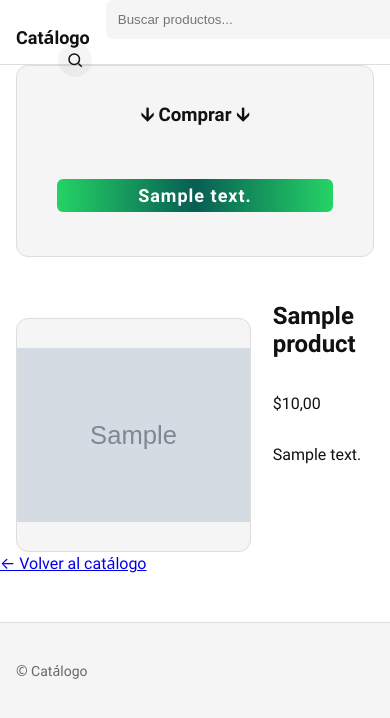
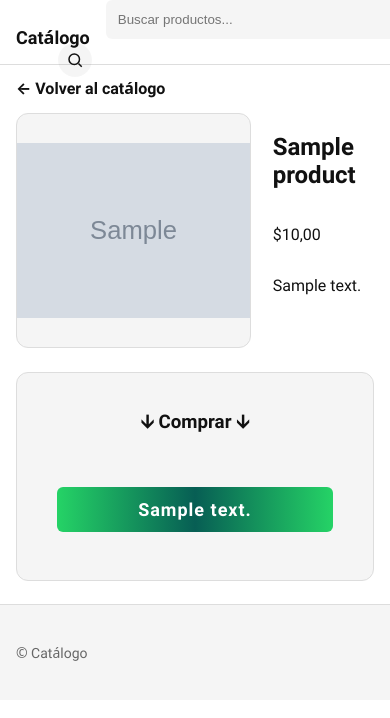
Before and after one commit to VScevdev/catalogico.shop, a Django app: a page that uses templates/catalog/product_detail.html in a window 390 px wide; the page is wider, and only the part inside the window is pictured. Shown: the top 718 px of that part. Run offline with Django 5.2, Linux system fonts and the light colour scheme; tables that the repository leaves empty hold one stand-in row (values such as "Sample post"); grey boxes marked "Sample" are stand-in pictures.

Commit message:
Standard 1920x1080 finished.

```diff
--- a/static/css/pages/catalog.css
+++ b/static/css/pages/catalog.css
@@ -5,17 +5,6 @@
   display: grid;
   grid-template-columns: 250px 2fr;
   gap: var(--space-xl);
-}
-
-/* Mobile */
-@media (max-width: 768px) {
-  .catalog-layout {
-    grid-template-columns: 1fr;
-  }
-
-  .catalog-sidebar {
-    order: 2;
-  }
 }
 
 .catalog-sidebar {
@@ -138,3 +127,24 @@ select {
   justify-content: center;
   margin: var(--space-lg);
 }
+
+/* Mobile */
+@media (max-width: 768px){
+    .catalog-layout {
+    grid-template-columns: 1fr;
+  }
+
+  .catalog-sidebar {
+    order: 2;
+  }
+}
+
+/* Tablet */
+@media (max-width: 1024px){
+
+}
+
+/* Desktop large */
+@media (min-width: 1400px){
+
+}
--- a/static/css/pages/product_detail.css
+++ b/static/css/pages/product_detail.css
@@ -11,7 +11,6 @@
   display: grid;
   grid-template-columns: 75% 25%;
 
-
   gap: 5%;
 }
 
@@ -19,8 +18,6 @@
   display: grid;
   grid-template-columns: 80px 1fr;
   gap: 16px;
-  margin-bottom: 24px;
-  padding-top: 36px;
 }
 
 .product-main {
@@ -33,8 +30,8 @@
 .gallery-thumbs {
   display: flex;
   flex-direction: column;
-  gap: 8px;
-
+  gap: var(--space-sm);
+  margin-top: var(--space-2xl);
 }
 
 .thumb {
@@ -61,6 +58,7 @@
   position: relative;
   border: 1px solid var(--color-border);
   border-radius: 12px;
+  margin-top: var(--space-2xl);
 }
 
 .slide {
@@ -81,6 +79,7 @@
 .info-box {
   display: flex;
   flex-direction: column;
+  margin-top: var(--space-2xl);
 }
 
 .product-sidebar {
@@ -89,7 +88,7 @@
 
   background: var(--color-surface);
   border: 1px solid var(--color-border);
-  border-radius: 12px;
+  border-radius: var(--radius-lg);
 
   padding: 16px;
   height: fit-content;
@@ -107,12 +106,15 @@
 .product-sidebar a {
   display: flex;
   justify-content: center;
-  margin-bottom: var(--space-sm);
+  margin-bottom: var(--space-md);
   text-decoration: none;
+  padding: var(--space-sm) 0;
+  font-size: var(--font-size-lg);
+  font-weight: 700;
 }
 
 .product-sidebar ul {
-  padding: 0 var(--space-lg)
+  padding: 0 var(--space-lg);
 }
 
 .product-sidebar li {
@@ -126,7 +128,22 @@
   font-weight: bold;
 }
 
-@media (max-width: 900px) {
+.back-link {
+  text-decoration: none;
+  margin-top: var(--space-sm);
+  position: absolute;
+  color: var(--color-text);
+  font-weight: bold;
+}
+
+
+/* Mobile */
+@media (max-width: 768px){
+
+}
+
+/* Tablet */
+@media (max-width: 1024px){
   .product-layout {
     grid-template-columns: 1fr;
     padding: 0 var(--space-md);
@@ -134,7 +151,7 @@
 
   .product-sidebar {
     position: static;
-    order: -1;
+    order: 2;
   }
 
   .product-gallery {
@@ -145,3 +162,8 @@
     display: none;
   }
 }
+
+/* Desktop large */
+@media (min-width: 1400px){
+
+}
--- a/templates/catalog/product_detail.html
+++ b/templates/catalog/product_detail.html
@@ -13,6 +13,15 @@
     <!-- Columna principal -->
     <section>
       <div class="product-main">
+        {% if request.META.HTTP_REFERER %}
+            <a class="back-link" href="{{ request.META.HTTP_REFERER }}">
+                ← Volver al catálogo
+            </a>
+        {% else %}
+            <a class="back-link" href="{{ catalog_url }}">
+                ← Ver catálogo
+            </a>
+        {% endif %}
         <!-- Galería -->
         <div class="product-gallery">
           <div class="gallery-thumbs">
@@ -70,16 +79,4 @@
 
 </div>
 
-
-
-{% if request.META.HTTP_REFERER %}
-    <a class="back-link" href="{{ request.META.HTTP_REFERER }}">
-        ← Volver al catálogo
-    </a>
-{% else %}
-    <a class="back-link" href="{{ catalog_url }}">
-        ← Ver catálogo
-    </a>
-{% endif %}
-
 {% endblock %}
--- a/templates/components/category_filter.html
+++ b/templates/components/category_filter.html
@@ -1,5 +1,5 @@
 <div class="category-filters">
-    <h3>Filtrar por</h3>
+    <h3>Categorías</h3>
     {% for item in category_links %}
         <a
             href="{{ item.url }}"
```
Also changed, not shown: static/css/components/buttons.css (+15 -0 lines), static/css/components/cards.css (+15 -0 lines), static/css/components/pagination.css (+15 -0 lines), static/css/layout/base.css (+15 -0 lines), static/css/layout/footer.css (+15 -0 lines), static/css/layout/grid.css (+15 -0 lines), static/css/layout/header.css (+15 -0 lines).
